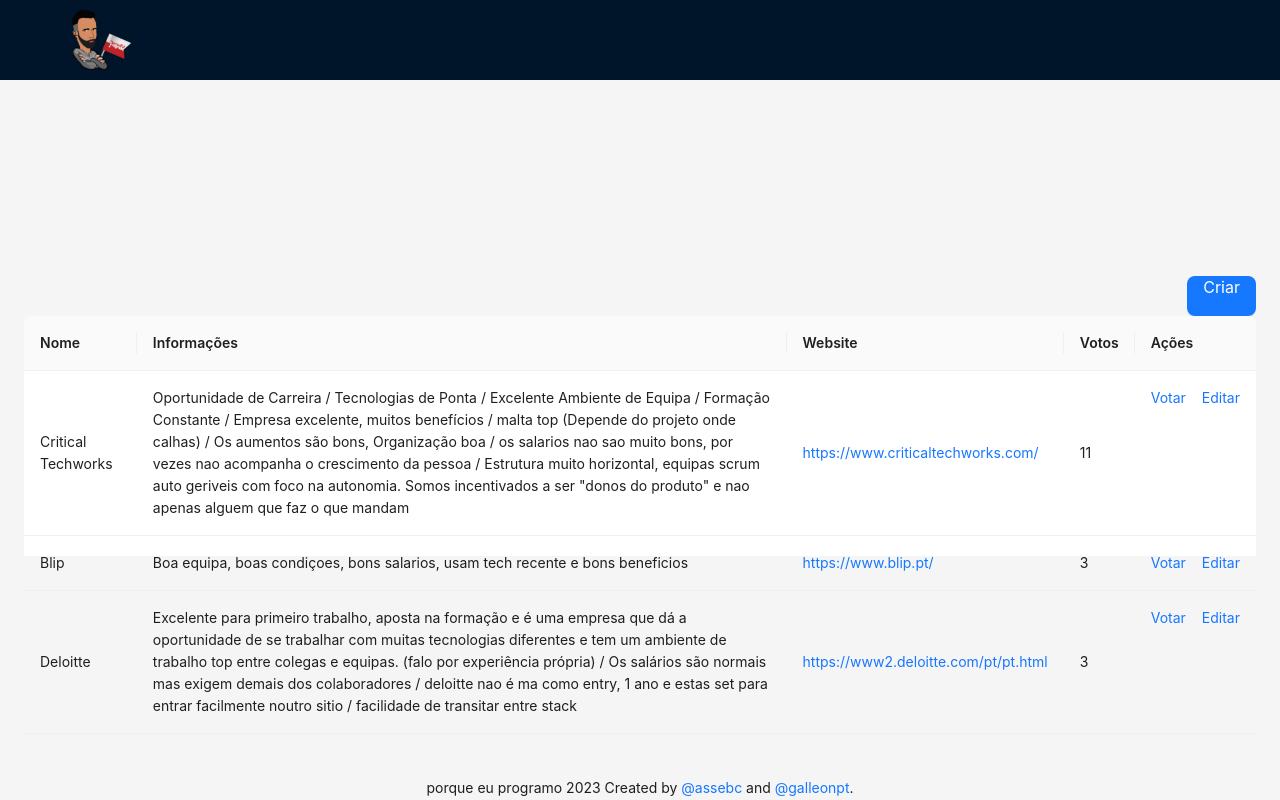
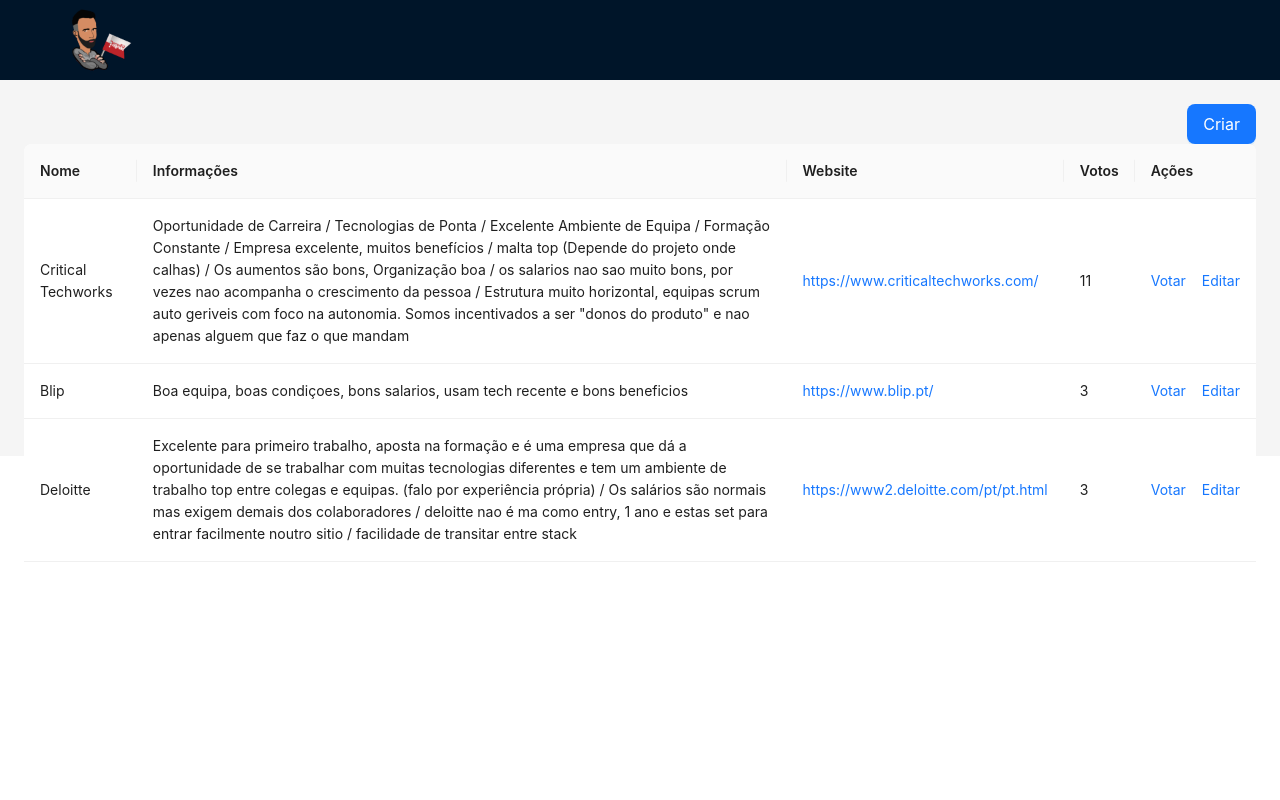
Before and after one commit to assebc/pep-it-companies-app, a React (Vite) app in the folder frontend/: page / in a window 1280 px wide. Built offline with nearby package versions, Linux system fonts and the light colour scheme.

Commit message:
fix: changed to ant design components

```diff
--- a/frontend/src/index.css
+++ b/frontend/src/index.css
@@ -1,25 +1,5 @@
-:root {
-  font-family: Inter, Avenir, Helvetica, Arial, sans-serif;
-  font-size: 16px;
-  line-height: 24px;
-  font-weight: 400;
-
-  color-scheme: dark light ;
-
-  font-synthesis: none;
-  text-rendering: optimizeLegibility;
-  --white_pep: #FBFCF8;
-  --grey1_pep: #616161;
-  --grey2_pep: #D9D9D9;
-  --red_pep: #BD242A;
-  -webkit-font-smoothing: antialiased;
-  -moz-osx-font-smoothing: grayscale;
-  -webkit-text-size-adjust: 100%;
+*{
+    margin:0;
+    padding: 0;
+    box-sizing: border-box;
 }
-
-*{
-  margin: 0;
-  padding: 0;
-  box-sizing: border-box;
-  height: 100%;
-}
```
